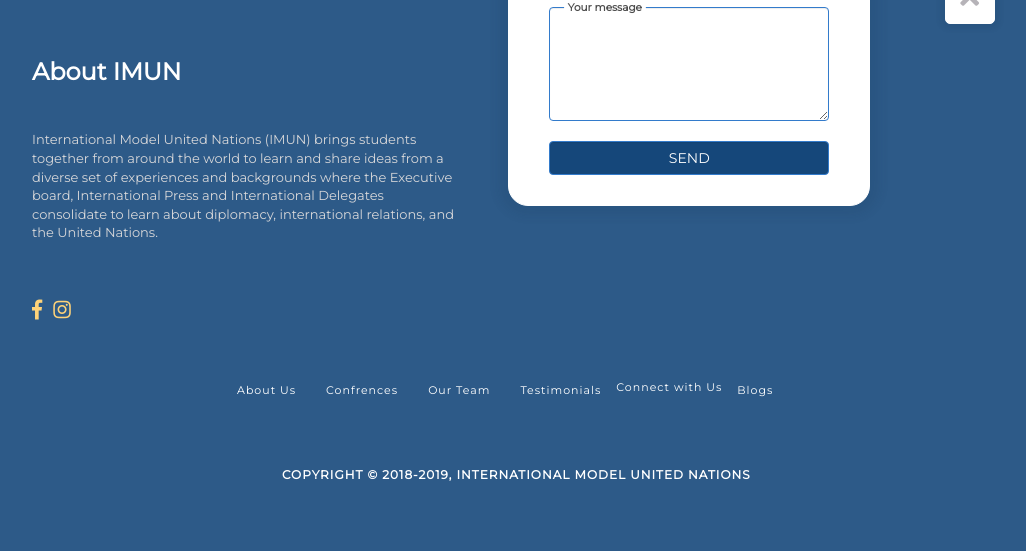
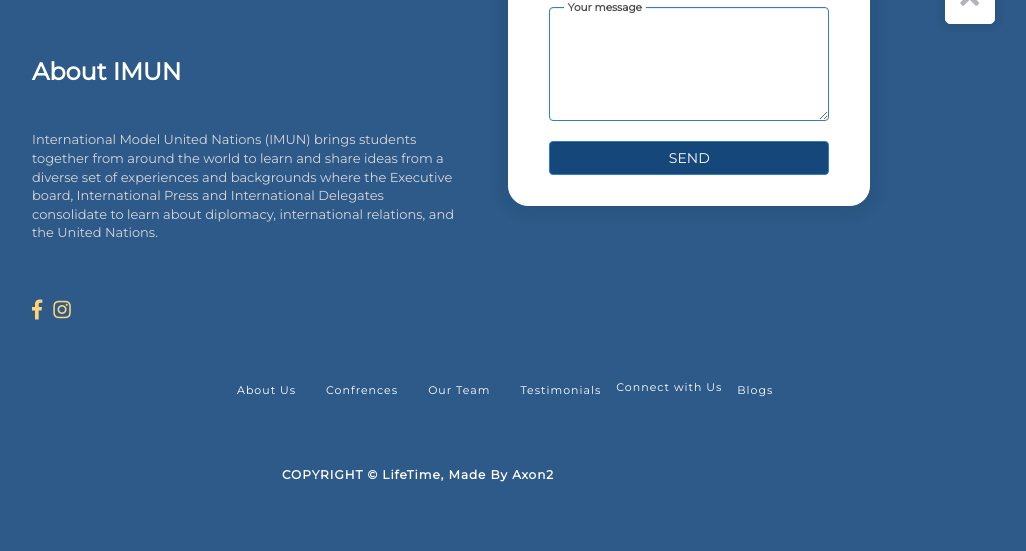
Before and after one commit to AmulSingh/imun-internship-amul, a PHP site: page / in a window 1280 px wide; the page is wider, and only the part inside the window is pictured. Shown: the part 3852-4403 px from the top of that part, without its empty margins (168-1194 px from the left). Run offline with PHP 8.4, Linux system fonts and the light colour scheme.

Commit message:
Update index.php

```diff
--- a/index.php
+++ b/index.php
@@ -402,7 +402,7 @@
   </div>
   <div class="row">
   <div class="col-md-12 copyright">
-  <h6><b>COPYRIGHT &copy; 2018-2019, INTERNATIONAL MODEL UNITED NATIONS</b></h6>
+  <h6><b>COPYRIGHT &copy; LifeTime, Made By Axon2</b></h6>
   </div>
   </div>
 </footer>
```
